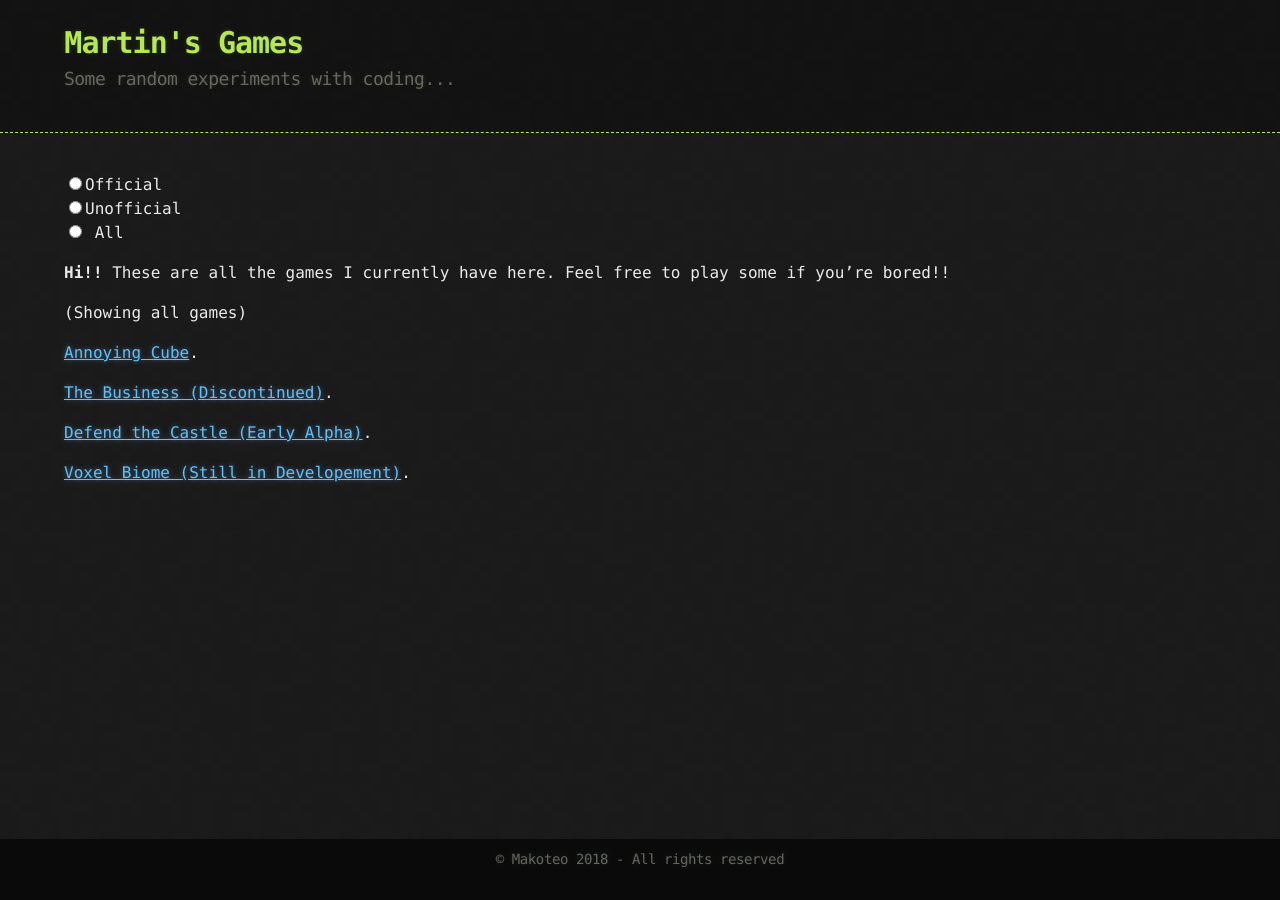
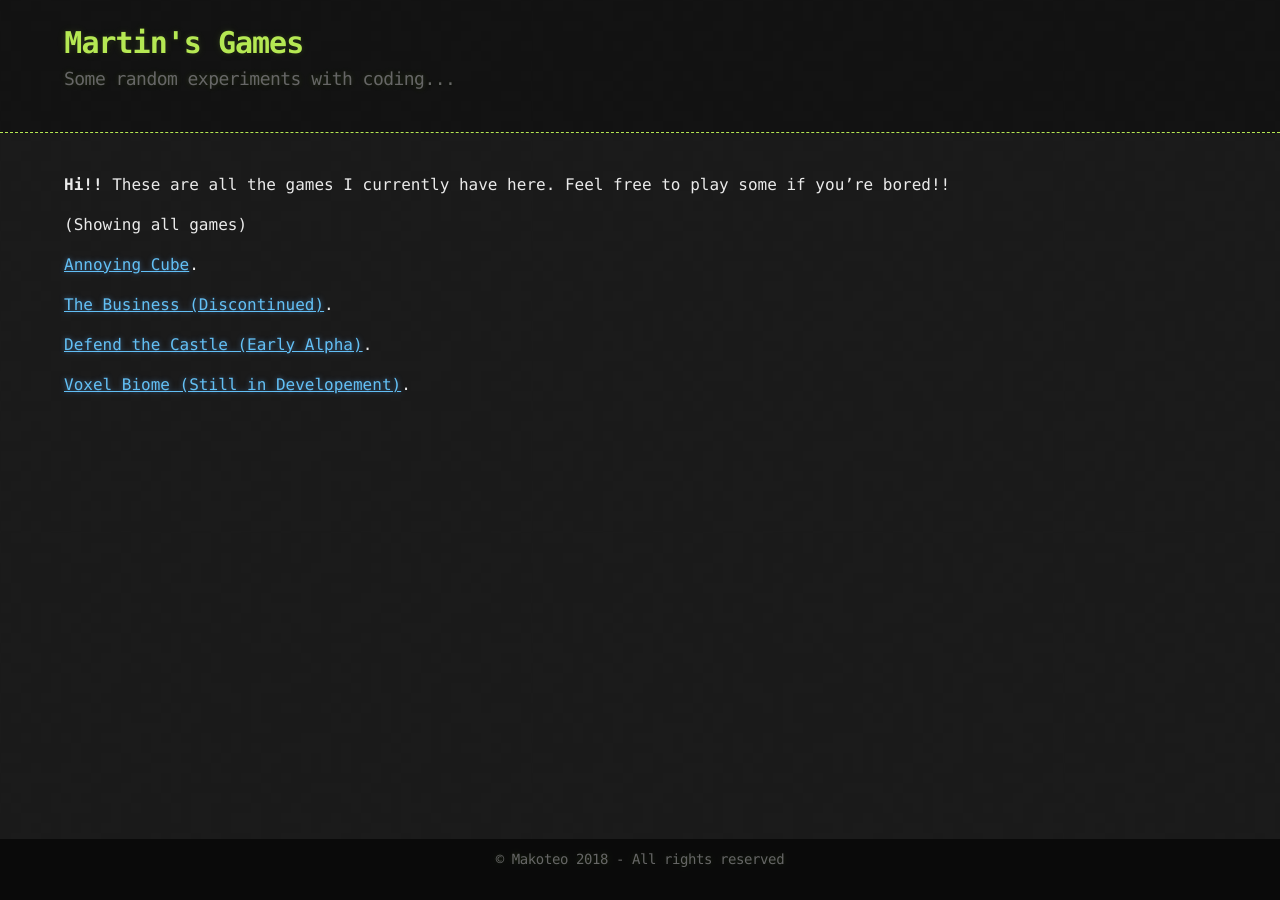
Before and after one commit to makoteo/blog, a Jekyll site: the page built from index.md, in a window 1280 px wide. Built offline with Jekyll 4.4.1, drawn with Linux system fonts in a browser that asks for light colours.

Commit message:
Deleted Radio Boxes

```diff
--- a/_layouts/default.html
+++ b/_layouts/default.html
@@ -20,11 +20,6 @@
 
     <div class="container">
       <section id="main_content">
-          <form action="">
-              <input type="radio" name="gender" value="male">Official<br>
-              <input type="radio" name="gender" value="female">Unofficial<br>
-              <input type="radio" name="gender" value="other"> All
-          </form>
         {{ content }}
       </section>
     </div>
```
